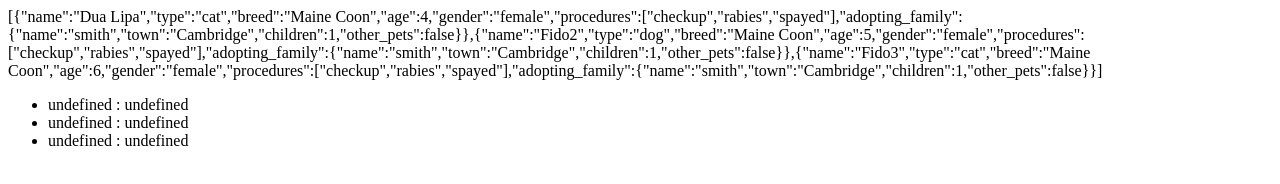
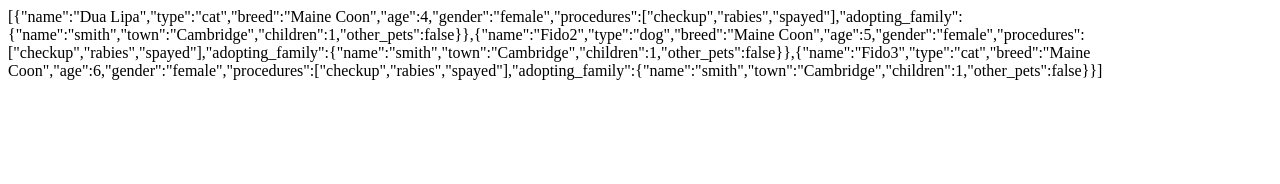
Before and after one commit to shrutikrishnamachari/jsonSongList, a plain HTML site: page index.html in a window 1280 px wide. Drawn offline with nearby package versions, Linux system fonts and the light colour scheme.

Commit message:
Update index.html

```diff
--- a/index.html
+++ b/index.html
@@ -15,14 +15,6 @@
 		  function( data ) {
 			str = JSON.stringify(data);
 			document.write(str +"<br/>");
-		strHTML= "<ul>";
-		data.forEach(function(song) {
-		strHTML += "<li>"
-			    + song.title + " : "
-				+ song.artist + "</li>";
-			})
-	strHTML += "</ul>";
-	document.write (strHTML);  /**/
 	})
 </script>
 </body>
```
